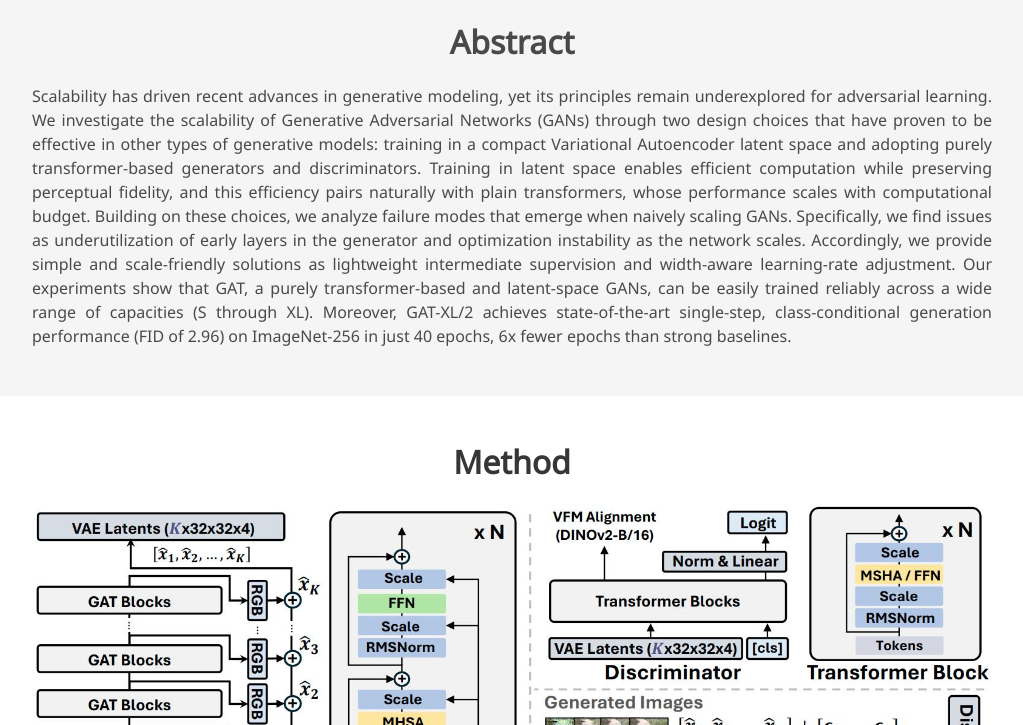
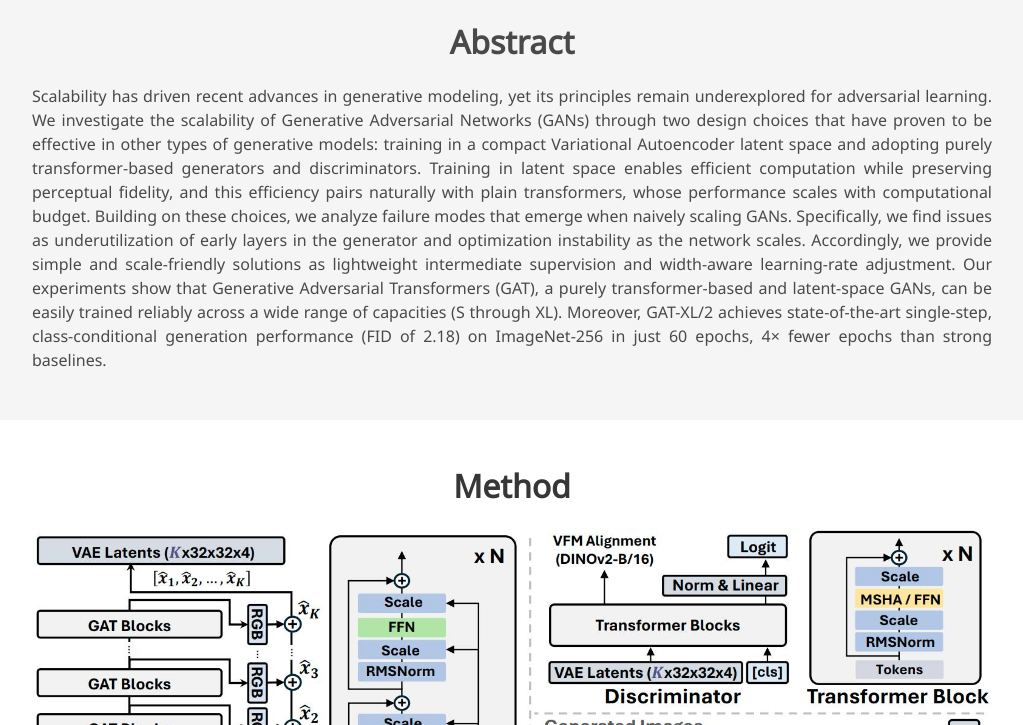
Before and after one commit to hse1032/hse1032.github.io, a Jekyll site: the page built from GAT.md, in a window 1280 px wide and 900 px high, scrolled down 1000 px, cut to the strip 175-900 px from the top of the window. Shown: the whole strip, without its empty margins (128-1151 px from the left). Built offline with Jekyll 4.4.1, drawn with Linux system fonts in a browser that asks for light colours; nearby versions of some CDN libraries; some web fonts are replaced; library files that are not in the unit come from our copies; a style sheet for code colours, icons or effects is not loaded.

Commit message:
Update GAT.md

```diff
--- a/GAT.md
+++ b/GAT.md
@@ -29,10 +29,7 @@ sections:
       paragraphs:
         - type: text
           content: >-
-            Scalability has driven recent advances in generative modeling, yet its principles remain underexplored for adversarial learning. We investigate the scalability of Generative Adversarial Networks (GANs) through two design choices that have proven to be effective in other types of generative models: training in a compact Variational Autoencoder latent space and adopting purely transformer-based generators and discriminators. Training in latent space enables efficient computation while preserving perceptual fidelity, and this efficiency pairs naturally with plain transformers, whose performance scales with computational budget.
-            Building on these choices, we analyze failure modes that emerge when naively scaling GANs.
-            Specifically, we find issues as underutilization of early layers in the generator and optimization instability as the network scales. Accordingly, we provide simple and scale-friendly solutions as lightweight intermediate supervision and width-aware learning-rate adjustment.
-            Our experiments show that GAT, a purely transformer-based and latent-space GANs, can be easily trained reliably across a wide range of capacities (S through XL). Moreover, GAT-XL/2 achieves state-of-the-art single-step, class-conditional generation performance (FID of 2.96) on ImageNet-256 in just 40 epochs, 6x fewer epochs than strong baselines.
+            Scalability has driven recent advances in generative modeling, yet its principles remain underexplored for adversarial learning. We investigate the scalability of Generative Adversarial Networks (GANs) through two design choices that have proven to be effective in other types of generative models: training in a compact Variational Autoencoder latent space and adopting purely transformer-based generators and discriminators. Training in latent space enables efficient computation while preserving perceptual fidelity, and this efficiency pairs naturally with plain transformers, whose performance scales with computational budget. Building on these choices, we analyze failure modes that emerge when naively scaling GANs. Specifically, we find issues as underutilization of early layers in the generator and optimization instability as the network scales. Accordingly, we provide simple and scale-friendly solutions as lightweight intermediate supervision and width-aware learning-rate adjustment. Our experiments show that Generative Adversarial Transformers (GAT), a purely transformer-based and latent-space GANs, can be easily trained reliably across a wide range of capacities (S through XL). Moreover, GAT-XL/2 achieves state-of-the-art single-step, class-conditional generation performance (FID of 2.18) on ImageNet-256 in just 60 epochs, 4× fewer epochs than strong baselines.
     - title: "Method"
       paragraphs:
         - type: image
```
